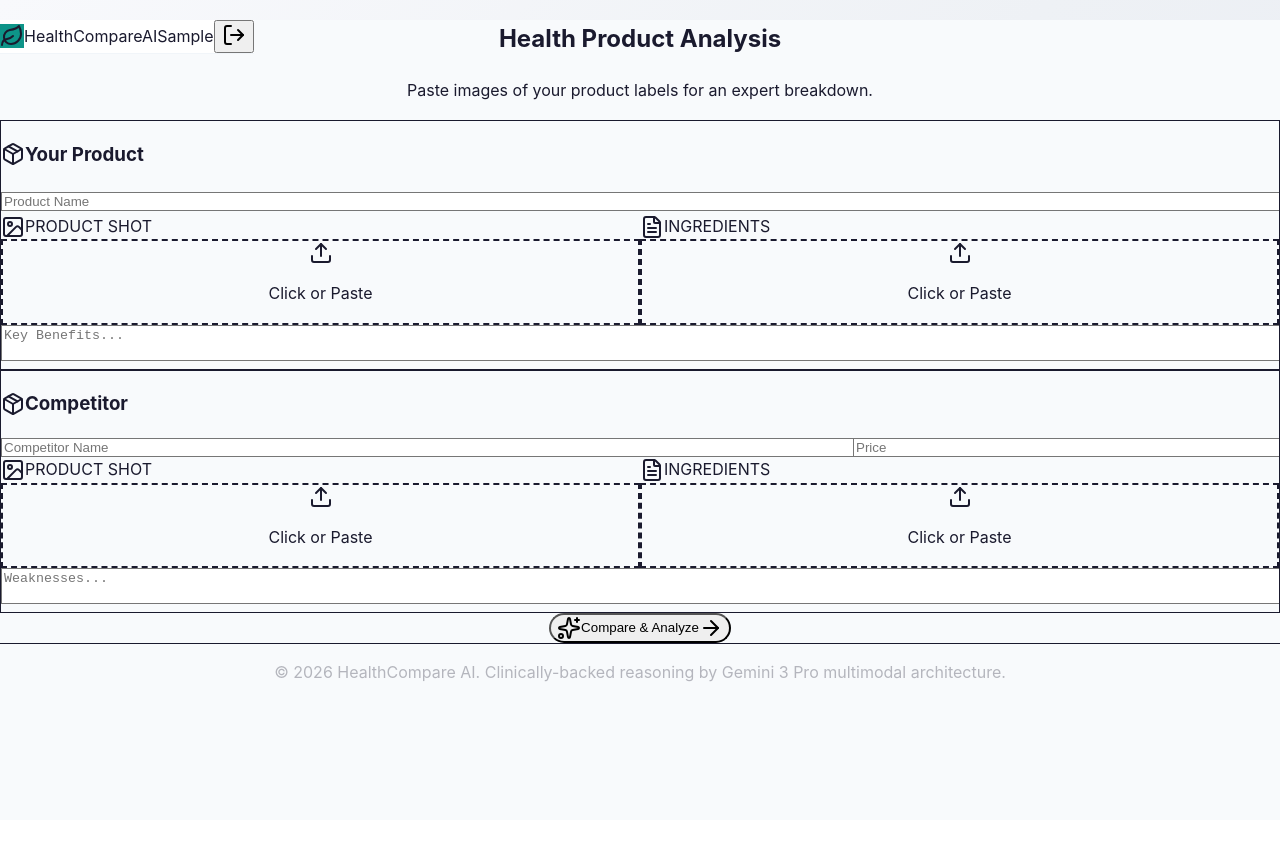
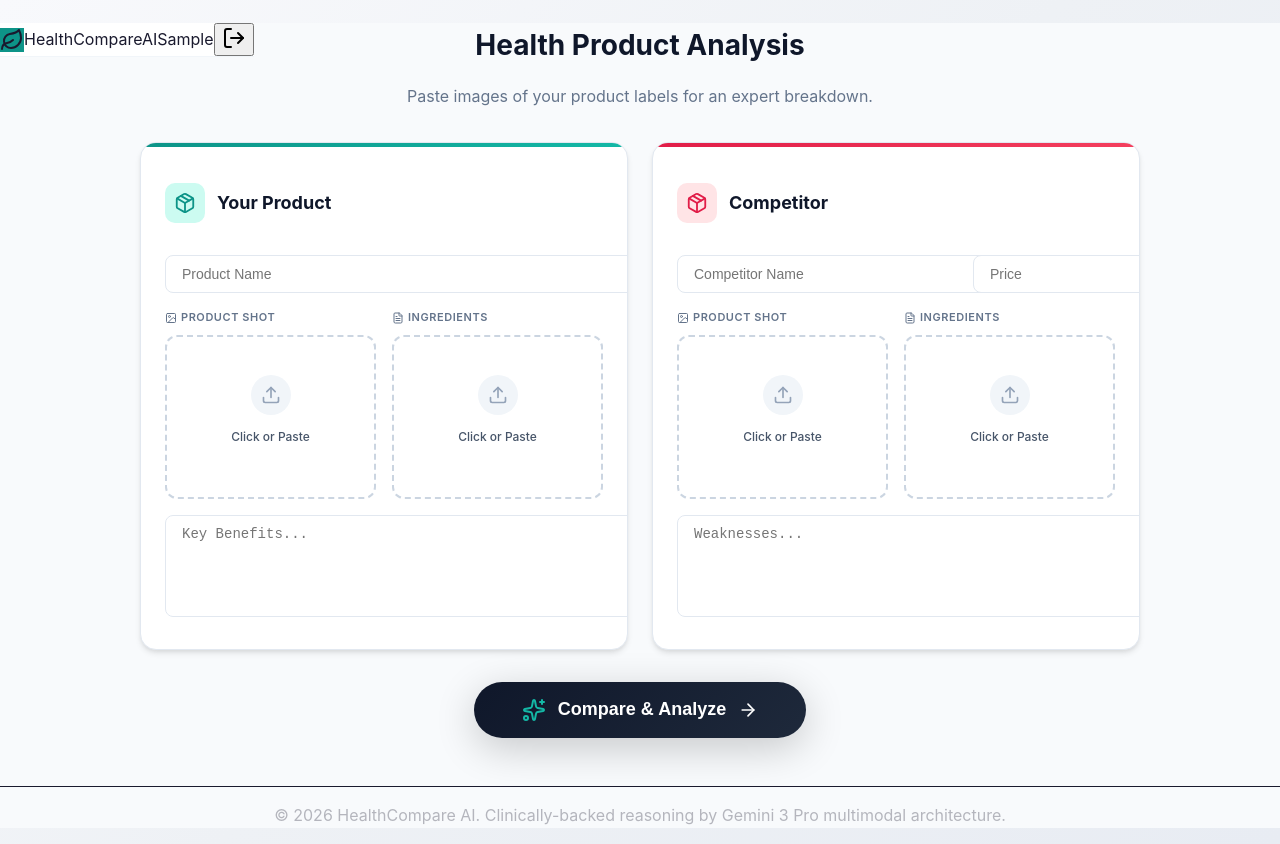
Before and after one commit to CoachAJ/new-product-compare, a React (Vite) app: page / in a window 1280 px wide. Both pictures are taken after typing "Sample", "https://example.com" into the empty fields and a click on the button "Save & Lock Profile". Before the commit the page ends 820 px from the top, so only its background shows below. Built offline with nearby package versions, Linux system fonts and the light colour scheme.

Commit message:
Fix UI: Inline styles for reliable teal/rose gradient borders and side-by-side layout

```diff
--- a/src/components/MultimodalInput.tsx
+++ b/src/components/MultimodalInput.tsx
@@ -46,20 +46,16 @@ const resizeImage = (base64Str: string, maxWidth = 800): Promise<string> => {
 
 interface ImageUploadBoxProps {
     label: string;
-    subLabel?: string;
     image: string | null;
     onImageChange: (img: string | null) => void;
-    icon: React.ReactNode;
-    colorClass: 'teal' | 'rose';
+    accentColor: string;
 }
 
 const ImageUploadBox: React.FC<ImageUploadBoxProps> = ({
     label,
-    subLabel,
     image,
     onImageChange,
-    icon,
-    colorClass
+    accentColor
 }) => {
     const fileInputRef = useRef<HTMLInputElement>(null);
     const [isFocused, setIsFocused] = useState(false);
@@ -106,15 +102,21 @@ const ImageUploadBox: React.FC<ImageUploadBoxProps> = ({
         }
     };
 
-    const bgColor = colorClass === 'teal' ? 'bg-teal-50' : 'bg-rose-50';
-    const ringColor = colorClass === 'teal' ? 'ring-teal-100' : 'ring-rose-100';
-    const borderColor = colorClass === 'teal' ? 'border-teal-500' : 'border-rose-500';
-    const iconBg = colorClass === 'teal' ? 'bg-teal-100 text-teal-600' : 'bg-rose-100 text-rose-600';
-
     return (
-        <div className="flex-1 min-w-[140px]">
-            <label className="block text-xs font-semibold text-slate-500 uppercase tracking-wide mb-2 flex items-center gap-1">
-                {icon} {label}
+        <div style={{ flex: 1, minWidth: '140px' }}>
+            <label style={{
+                display: 'flex',
+                alignItems: 'center',
+                gap: '4px',
+                fontSize: '11px',
+                fontWeight: 600,
+                color: '#64748b',
+                textTransform: 'uppercase',
+                letterSpacing: '0.05em',
+                marginBottom: '8px'
+            }}>
+                {label === 'Product Shot' ? <ImageIcon style={{ width: 12, height: 12 }} /> : <FileText style={{ width: 12, height: 12 }} />}
+                {label}
             </label>
             <div
                 tabIndex={0}
@@ -122,33 +124,69 @@ const ImageUploadBox: React.FC<ImageUploadBoxProps> = ({
                 onFocus={() => setIsFocused(true)}
                 onBlur={() => setIsFocused(false)}
                 onClick={() => fileInputRef.current?.click()}
-                className={`
-                    cursor-pointer h-40 border-2 border-dashed rounded-xl flex flex-col items-center justify-center
-                    transition-all relative overflow-hidden outline-none group
-                    ${isFocused ? `${borderColor} ring-4 ${ringColor} ${bgColor}` : 'border-slate-300 bg-white hover:bg-slate-50'}
-                `}
+                style={{
+                    cursor: 'pointer',
+                    height: '160px',
+                    border: isFocused ? `2px solid ${accentColor}` : '2px dashed #cbd5e1',
+                    borderRadius: '12px',
+                    display: 'flex',
+                    flexDirection: 'column',
+                    alignItems: 'center',
+                    justifyContent: 'center',
+                    position: 'relative',
+                    overflow: 'hidden',
+                    background: isFocused ? `${accentColor}10` : '#fff',
+                    transition: 'all 0.2s ease',
+                    outline: 'none'
+                }}
             >
                 {image ? (
                     <>
-                        <img src={image} alt="Uploaded" className="w-full h-full object-cover" />
-                        <div className="absolute inset-0 bg-black/40 opacity-0 group-hover:opacity-100 transition-opacity flex items-center justify-center">
-                            <button
-                                onClick={(e) => { e.stopPropagation(); onImageChange(null); }}
-                                className="bg-white/90 p-2 rounded-full text-slate-900 hover:bg-white transition-colors shadow-lg"
-                            >
-                                <X className="w-5 h-5" />
+                        <img src={image} alt="Uploaded" style={{ width: '100%', height: '100%', objectFit: 'cover' }} />
+                        <div
+                            onClick={(e) => { e.stopPropagation(); onImageChange(null); }}
+                            style={{
+                                position: 'absolute',
+                                inset: 0,
+                                background: 'rgba(0,0,0,0.4)',
+                                display: 'flex',
+                                alignItems: 'center',
+                                justifyContent: 'center',
+                                opacity: 0,
+                                transition: 'opacity 0.2s'
+                            }}
+                            onMouseEnter={(e) => (e.currentTarget.style.opacity = '1')}
+                            onMouseLeave={(e) => (e.currentTarget.style.opacity = '0')}
+                        >
+                            <button style={{
+                                background: 'rgba(255,255,255,0.9)',
+                                padding: '8px',
+                                borderRadius: '50%',
+                                border: 'none',
+                                cursor: 'pointer'
+                            }}>
+                                <X style={{ width: 20, height: 20, color: '#1e293b' }} />
                             </button>
                         </div>
                     </>
                 ) : (
-                    <div className="text-center p-4">
-                        <div className={`mx-auto w-10 h-10 rounded-full flex items-center justify-center mb-2 transition-colors ${isFocused ? iconBg : 'bg-slate-100 text-slate-400'}`}>
-                            {isFocused ? <Clipboard className="w-5 h-5" /> : <Upload className="w-5 h-5" />}
+                    <div style={{ textAlign: 'center', padding: '16px' }}>
+                        <div style={{
+                            width: '40px',
+                            height: '40px',
+                            borderRadius: '50%',
+                            display: 'flex',
+                            alignItems: 'center',
+                            justifyContent: 'center',
+                            margin: '0 auto 8px',
+                            background: isFocused ? `${accentColor}20` : '#f1f5f9',
+                            color: isFocused ? accentColor : '#94a3b8'
+                        }}>
+                            {isFocused ? <Clipboard style={{ width: 20, height: 20 }} /> : <Upload style={{ width: 20, height: 20 }} />}
                         </div>
-                        <p className="text-xs font-medium text-slate-600">
+                        <p style={{ fontSize: '12px', fontWeight: 500, color: '#475569' }}>
                             {isFocused ? 'Paste Image' : 'Click or Paste'}
                         </p>
-                        {subLabel && <p className="text-[10px] text-slate-400 mt-1">{subLabel}</p>}
                     </div>
                 )}
                 <input
@@ -156,7 +194,7 @@ const ImageUploadBox: React.FC<ImageUploadBoxProps> = ({
                     type="file"
                     accept="image/*"
                     onChange={handleFileChange}
-                    className="hidden"
+                    style={{ display: 'none' }}
                 />
             </div>
         </div>
@@ -203,121 +241,216 @@ export const MultimodalInput: React.FC<MultimodalInputProps> = ({ onImagesReady,
         );
     };
 
+    const inputStyle: React.CSSProperties = {
+        width: '100%',
+        padding: '10px 16px',
+        borderRadius: '8px',
+        border: '1px solid #e2e8f0',
+        outline: 'none',
+        fontSize: '14px'
+    };
+
+    const textareaStyle: React.CSSProperties = {
+        ...inputStyle,
+        height: '80px',
+        resize: 'none'
+    };
+
     return (
-        <div className="space-y-8">
-            <div className="text-center space-y-2">
-                <h2 className="text-2xl font-bold text-slate-900">Health Product Analysis</h2>
-                <p className="text-slate-500">Paste images of your product labels for an expert breakdown.</p>
+        <div style={{ maxWidth: '1000px', margin: '0 auto', padding: '0 16px' }}>
+            {/* Header */}
+            <div style={{ textAlign: 'center', marginBottom: '32px' }}>
+                <h2 style={{ fontSize: '28px', fontWeight: 700, color: '#0f172a', marginBottom: '8px' }}>
+                    Health Product Analysis
+                </h2>
+                <p style={{ color: '#64748b', fontSize: '16px' }}>
+                    Paste images of your product labels for an expert breakdown.
+                </p>
             </div>
 
-            <div className="grid lg:grid-cols-2 gap-8">
+            {/* Cards Grid - Side by Side */}
+            <div style={{
+                display: 'grid',
+                gridTemplateColumns: 'repeat(auto-fit, minmax(400px, 1fr))',
+                gap: '24px',
+                marginBottom: '32px'
+            }}>
                 {/* Your Product Card */}
-                <div className="bg-white p-6 rounded-2xl shadow-sm border border-slate-200 relative overflow-hidden">
-                    <div className="absolute top-0 left-0 w-full h-1 bg-teal-500" />
-                    <div className="flex items-center gap-2 mb-6">
-                        <div className="w-8 h-8 bg-teal-100 rounded-lg flex items-center justify-center text-teal-600">
-                            <Package className="w-5 h-5" />
+                <div style={{
+                    background: '#ffffff',
+                    borderRadius: '16px',
+                    boxShadow: '0 4px 6px -1px rgba(0, 0, 0, 0.1), 0 2px 4px -1px rgba(0, 0, 0, 0.06)',
+                    border: '1px solid #e2e8f0',
+                    overflow: 'hidden'
+                }}>
+                    {/* Teal Top Border */}
+                    <div style={{ height: '4px', background: 'linear-gradient(90deg, #0d9488, #14b8a6)' }} />
+
+                    <div style={{ padding: '24px' }}>
+                        {/* Card Header */}
+                        <div style={{ display: 'flex', alignItems: 'center', gap: '12px', marginBottom: '20px' }}>
+                            <div style={{
+                                width: '40px',
+                                height: '40px',
+                                background: '#ccfbf1',
+                                borderRadius: '10px',
+                                display: 'flex',
+                                alignItems: 'center',
+                                justifyContent: 'center'
+                            }}>
+                                <Package style={{ width: 22, height: 22, color: '#0d9488' }} />
+                            </div>
+                            <h3 style={{ fontSize: '18px', fontWeight: 700, color: '#0f172a' }}>Your Product</h3>
                         </div>
-                        <h3 className="font-bold text-lg text-slate-800">Your Product</h3>
-                    </div>
-                    <div className="space-y-5">
+
+                        {/* Product Name Input */}
                         <input
                             type="text"
                             value={homeName}
                             onChange={(e) => setHomeName(e.target.value)}
                             placeholder="Product Name"
-                            className="w-full px-4 py-2 rounded-lg border border-slate-300 outline-none focus:ring-2 focus:ring-teal-500"
+                            style={{ ...inputStyle, marginBottom: '16px' }}
+                            onFocus={(e) => e.target.style.borderColor = '#0d9488'}
+                            onBlur={(e) => e.target.style.borderColor = '#e2e8f0'}
                         />
-                        <div className="flex gap-4">
+
+                        {/* Image Upload Boxes */}
+                        <div style={{ display: 'flex', gap: '16px', marginBottom: '16px' }}>
                             <ImageUploadBox
                                 label="Product Shot"
                                 image={homeProductImage}
                                 onImageChange={setHomeProductImage}
-                                icon={<ImageIcon className="w-3 h-3" />}
-                                colorClass="teal"
+                                accentColor="#0d9488"
                             />
                             <ImageUploadBox
                                 label="Ingredients"
                                 image={homeIngredientsImage}
                                 onImageChange={setHomeIngredientsImage}
-                                icon={<FileText className="w-3 h-3" />}
-                                colorClass="teal"
+                                accentColor="#0d9488"
                             />
                         </div>
+
+                        {/* Notes */}
                         <textarea
                             value={homeNotes}
                             onChange={(e) => setHomeNotes(e.target.value)}
                             placeholder="Key Benefits..."
-                            className="w-full px-4 py-2 rounded-lg border border-slate-300 h-24 text-sm resize-none"
+                            style={textareaStyle}
+                            onFocus={(e) => e.target.style.borderColor = '#0d9488'}
+                            onBlur={(e) => e.target.style.borderColor = '#e2e8f0'}
                         />
                     </div>
                 </div>
 
                 {/* Competitor Card */}
-                <div className="bg-white p-6 rounded-2xl shadow-sm border border-slate-200 relative overflow-hidden">
-                    <div className="absolute top-0 left-0 w-full h-1 bg-rose-500" />
-                    <div className="flex items-center gap-2 mb-6">
-                        <div className="w-8 h-8 bg-rose-100 rounded-lg flex items-center justify-center text-rose-600">
-                            <Package className="w-5 h-5" />
+                <div style={{
+                    background: '#ffffff',
+                    borderRadius: '16px',
+                    boxShadow: '0 4px 6px -1px rgba(0, 0, 0, 0.1), 0 2px 4px -1px rgba(0, 0, 0, 0.06)',
+                    border: '1px solid #e2e8f0',
+                    overflow: 'hidden'
+                }}>
+                    {/* Rose Top Border */}
+                    <div style={{ height: '4px', background: 'linear-gradient(90deg, #e11d48, #f43f5e)' }} />
+
+                    <div style={{ padding: '24px' }}>
+                        {/* Card Header */}
+                        <div style={{ display: 'flex', alignItems: 'center', gap: '12px', marginBottom: '20px' }}>
+                            <div style={{
+                                width: '40px',
+                                height: '40px',
+                                background: '#ffe4e6',
+                                borderRadius: '10px',
+                                display: 'flex',
+                                alignItems: 'center',
+                                justifyContent: 'center'
+                            }}>
+                                <Package style={{ width: 22, height: 22, color: '#e11d48' }} />
+                            </div>
+                            <h3 style={{ fontSize: '18px', fontWeight: 700, color: '#0f172a' }}>Competitor</h3>
                         </div>
-                        <h3 className="font-bold text-lg text-slate-800">Competitor</h3>
-                    </div>
-                    <div className="space-y-5">
-                        <div className="grid grid-cols-3 gap-4">
+
+                        {/* Name + Price Row */}
+                        <div style={{ display: 'grid', gridTemplateColumns: '2fr 1fr', gap: '12px', marginBottom: '16px' }}>
                             <input
                                 type="text"
                                 value={compName}
                                 onChange={(e) => setCompName(e.target.value)}
                                 placeholder="Competitor Name"
-                                className="col-span-2 w-full px-4 py-2 rounded-lg border border-slate-300 outline-none focus:ring-2 focus:ring-rose-500"
+                                style={inputStyle}
+                                onFocus={(e) => e.target.style.borderColor = '#e11d48'}
+                                onBlur={(e) => e.target.style.borderColor = '#e2e8f0'}
                             />
                             <input
                                 type="text"
                                 value={compPrice}
                                 onChange={(e) => setCompPrice(e.target.value)}
                                 placeholder="Price"
-                                className="w-full px-4 py-2 rounded-lg border border-slate-300 outline-none focus:ring-2 focus:ring-rose-500"
+                                style={inputStyle}
+                                onFocus={(e) => e.target.style.borderColor = '#e11d48'}
+                                onBlur={(e) => e.target.style.borderColor = '#e2e8f0'}
                             />
                         </div>
-                        <div className="flex gap-4">
+
+                        {/* Image Upload Boxes */}
+                        <div style={{ display: 'flex', gap: '16px', marginBottom: '16px' }}>
                             <ImageUploadBox
                                 label="Product Shot"
                                 image={compProductImage}
                                 onImageChange={setCompProductImage}
-                                icon={<ImageIcon className="w-3 h-3" />}
-                                colorClass="rose"
+                                accentColor="#e11d48"
                             />
                             <ImageUploadBox
                                 label="Ingredients"
                                 image={compIngredientsImage}
                                 onImageChange={setCompIngredientsImage}
-                                icon={<FileText className="w-3 h-3" />}
-                                colorClass="rose"
+                                accentColor="#e11d48"
                             />
                         </div>
+
+                        {/* Notes */}
                         <textarea
                             value={compNotes}
                             onChange={(e) => setCompNotes(e.target.value)}
                             placeholder="Weaknesses..."
-                            className="w-full px-4 py-2 rounded-lg border border-slate-300 h-24 text-sm resize-none"
+                            style={textareaStyle}
+                            onFocus={(e) => e.target.style.borderColor = '#e11d48'}
+                            onBlur={(e) => e.target.style.borderColor = '#e2e8f0'}
                         />
                     </div>
                 </div>
             </div>
 
-            <div className="flex justify-center pt-4 pb-12">
+            {/* Compare Button */}
+            <div style={{ display: 'flex', justifyContent: 'center', paddingBottom: '48px' }}>
                 <button
                     onClick={handleStart}
                     disabled={isProcessing}
-                    className="bg-slate-900 hover:bg-slate-800 disabled:opacity-50 text-white text-lg font-bold py-4 px-12 rounded-full shadow-xl transition-all hover:scale-105 active:scale-95 flex items-center gap-3"
+                    style={{
+                        display: 'flex',
+                        alignItems: 'center',
+                        gap: '12px',
+                        background: isProcessing ? '#94a3b8' : 'linear-gradient(135deg, #0f172a 0%, #1e293b 100%)',
+                        color: '#ffffff',
+                        fontSize: '18px',
+                        fontWeight: 700,
+                        padding: '16px 48px',
+                        borderRadius: '50px',
+                        border: 'none',
+                        cursor: isProcessing ? 'not-allowed' : 'pointer',
+                        boxShadow: '0 10px 40px rgba(0,0,0,0.2)',
+                        transition: 'all 0.2s ease'
+                    }}
+                    onMouseEnter={(e) => !isProcessing && (e.currentTarget.style.transform = 'scale(1.05)')}
+                    onMouseLeave={(e) => (e.currentTarget.style.transform = 'scale(1)')}
                 >
                     {isProcessing ? (
-                        <Loader2 className="w-6 h-6 animate-spin" />
+                        <Loader2 style={{ width: 24, height: 24, animation: 'spin 1s linear infinite' }} />
                     ) : (
-                        <Sparkles className="w-6 h-6 text-teal-400" />
+                        <Sparkles style={{ width: 24, height: 24, color: '#14b8a6' }} />
                     )}
                     {isProcessing ? 'Analyzing...' : 'Compare & Analyze'}
-                    {!isProcessing && <ArrowRight className="w-5 h-5" />}
+                    {!isProcessing && <ArrowRight style={{ width: 20, height: 20 }} />}
                 </button>
             </div>
         </div>
```
